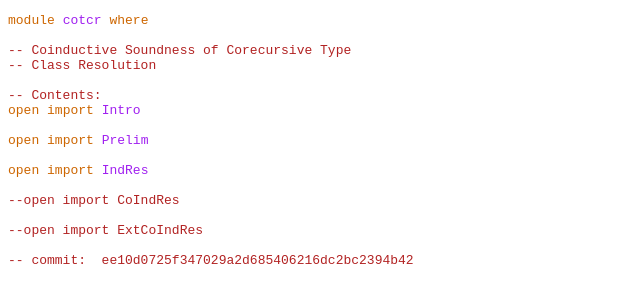
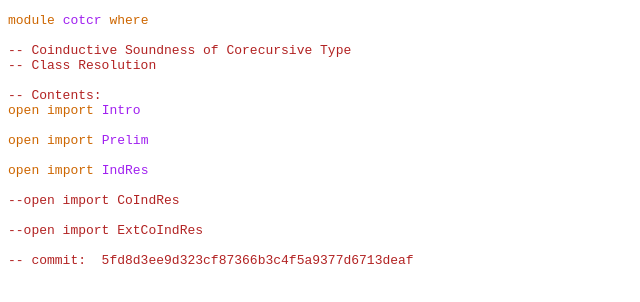
Before and after one commit to frantisekfarka/cotcr, a plain HTML site: page html/cotcr.html in a window 1280 px wide. Shown: the full height of the page, 0-640 px from the left. Drawn offline with Linux system fonts and the light colour scheme.

Commit message:
auto-generated GH-pages doc

```diff
--- a/html/cotcr.html
+++ b/html/cotcr.html
@@ -94,7 +94,7 @@
 
 </a
       ><a name="210" class="Comment"
-      >-- commit:  ee10d0725f347029a2d685406216dc2bc2394b42</a
+      >-- commit:  5fd8d3ee9d323cf87366b3c4f5a9377d6713deaf</a
       ><a name="262"
       >
 </a
```
Also changed, not shown: 1 other file.
